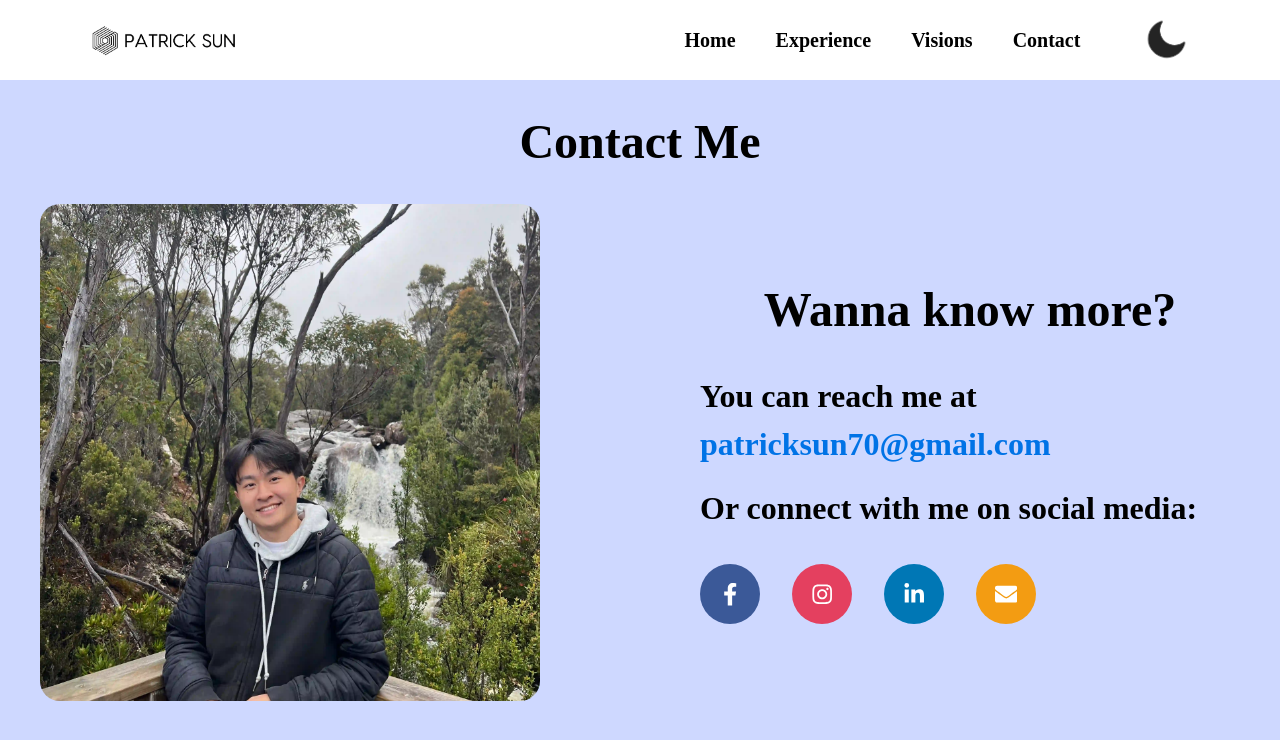
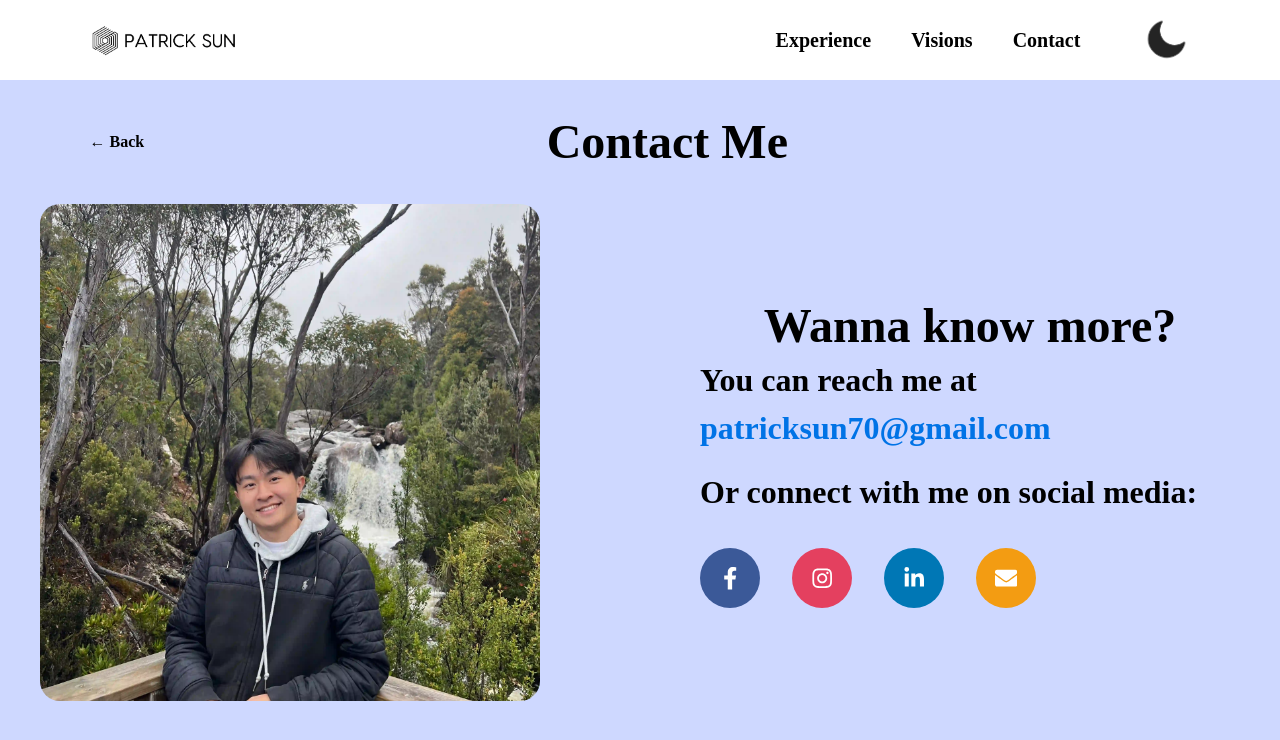
Before and after one commit to Patricksun1/patrick-website-new, a React (Vite) app: page /contact in a window 1280 px wide. Shown: the top 740 px of the page. Built offline with nearby package versions, Linux system fonts and the light colour scheme; a web font is replaced by a local one.

Commit message:
added back on all relevant pages

```diff
--- a/src/About/About.tsx
+++ b/src/About/About.tsx
@@ -17,8 +17,7 @@ const About = () => {
           <span className="wave">👋</span>
         </h1>
         <p className="home__para">
-          I'm a Second Year Engineering/Computer Science Student @ UNSW running
-          for Co-Pres and Treasurer!
+          I'm a Third Year Mechanical Engineering/Computer Science Student @ UNSW!
         </p>
 
       </div>
--- a/src/Contact/Contact.css
+++ b/src/Contact/Contact.css
@@ -1,15 +1,35 @@
 .contact {
   width: 100%;
-  padding: 2rem;
   font-family: Arial, sans-serif;
-  display: flex;
   flex-direction: column;
   align-items: center;
 }
 
-.contact h1 {
-  text-align: center;
-  margin-bottom: 2rem;
+
+.contact-header {
+  display: grid;
+  grid-template-columns: auto 1fr auto;
+  align-items: center;
+  padding: 2rem 7%;
+
+}
+
+.contact-header h1 {
+  grid-column: 2;
+  justify-self: center;
+}
+
+.back-arrow {
+  grid-column: 1;
+  justify-self: start;
+  font-size: 1rem;
+  text-decoration: none;
+  color: #000;
+}
+
+.back-arrow:hover {
+  transform: translateX(-4px);
+  opacity: 0.7;
 }
 
 .contact-content {
@@ -19,6 +39,7 @@
   justify-content: center;
   flex-wrap: wrap;
   max-width: 1200px;
+  margin: 0 auto;
 }
 
 .contact-image-mask {
@@ -91,6 +112,7 @@
 .social-button.email { background-color: #f39c12; color: white; }
 
 
+
 @media (max-width: 768px) {
   .contact-content {
     flex-direction: column;
--- a/src/Contact/Contact.tsx
+++ b/src/Contact/Contact.tsx
@@ -1,3 +1,4 @@
+import { Link } from "react-router-dom";
 import "./Contact.css";
 import contact_img from "../assets/contact_image.webp";
 import { FaFacebookF, FaInstagram, FaLinkedinIn, FaEnvelope } from "react-icons/fa";
@@ -5,8 +6,12 @@ import { FaFacebookF, FaInstagram, FaLinkedinIn, FaEnvelope } from "react-icons/
 const Contact = () => {
   return (
     <div className="contact">
-      <h1>Contact Me</h1>
-
+      <div className="contact-header">
+        <Link to="/" className="back-arrow">
+          ← Back
+          </Link>
+        <h1>Contact Me</h1>
+      </div>
       <div className="contact-content">
         <div className="contact-image-mask">
           <img src={contact_img} alt="Contact" />
--- a/src/Experience/Experience.css
+++ b/src/Experience/Experience.css
@@ -1,5 +1,6 @@
 .experience {
   padding: 20px;
+  position: relative;
 }
 
 .dark h1 {
@@ -126,3 +127,28 @@
     padding: 5px;
   }
 }
+.experience-header {
+  display: grid;
+  grid-template-columns: auto 1fr auto;
+  align-items: center;
+  padding: 0px 7%;
+
+}
+
+.experience-header h1 {
+  grid-column: 2;
+  justify-self: center;
+}
+
+.back-arrow {
+  grid-column: 1;
+  justify-self: start;
+  font-size: 1rem;
+  text-decoration: none;
+  color: #000;
+}
+
+.back-arrow:hover {
+  transform: translateX(-4px);
+  opacity: 0.7;
+}
--- a/src/Experience/Experience.tsx
+++ b/src/Experience/Experience.tsx
@@ -1,3 +1,4 @@
+import { Link } from "react-router-dom";
 import "./Experience.css";
 import Slideshow from "../Slideshow/Slideshow";
 import socials25_img from "../assets/socials25.webp";
@@ -6,7 +7,13 @@ import socials24_img from "../assets/socials24.webp";
 const Experience = () => {
   return (
     <div className="experience" id="experience">
-      <h1>Experiences</h1>
+      <div className="experience-header">
+        <Link to="/" className="back-arrow">
+         ← Back
+        </Link>
+        <h1>Experiences</h1>
+      </div>
+
       <div className="experience-container">
         <div className="experience-items">
           <Slideshow />
--- a/src/Navbar/Navbar.css
+++ b/src/Navbar/Navbar.css
@@ -7,6 +7,7 @@
     background: white;
     padding: 15px 7%;
 }
+
 
 .logo {
     width: 150px;
--- a/src/Navbar/Navbar.tsx
+++ b/src/Navbar/Navbar.tsx
@@ -75,9 +75,6 @@ const Navbar = ({ theme, setTheme }: NavbarProps) => {
       {/* Nav links */}
       <ul className={`nav-links ${menuOpen ? "active" : ""}`}>
         <li>
-          <a className="link__hover-effect" onClick={() => handleNavigate("/")}>Home</a>
-        </li>
-        <li>
           <a className="link__hover-effect" onClick={() => handleNavigate("/Experience")}>Experience</a>
         </li>
         <li>
--- a/src/Visions/Visions.css
+++ b/src/Visions/Visions.css
@@ -2,6 +2,33 @@
     padding: 20px;
     text-align: left;
 }
+
+.visions-header {
+  display: grid;
+  grid-template-columns: auto 1fr auto;
+  align-items: center;
+  padding: 0px 7%;
+
+}
+
+.visions-header h1 {
+  grid-column: 2;
+  justify-self: center;
+}
+
+.back-arrow {
+  grid-column: 1;
+  justify-self: start;
+  font-size: 1rem;
+  text-decoration: none;
+  color: #000;
+}
+
+.back-arrow:hover {
+  transform: translateX(-4px);
+  opacity: 0.7;
+}
+
 .visions-container {
     display: flex;
     flex-direction: column;
@@ -37,7 +64,6 @@
     text-decoration-style: solid;
     margin-bottom: 20px;
     text-align: center;
-
 }
 
 .vision-text ul {
--- a/src/Visions/Visions.tsx
+++ b/src/Visions/Visions.tsx
@@ -1,9 +1,16 @@
+import { Link } from "react-router-dom";
 import "./Visions.css";
 import visions from "../assets/visions.webp";
 const Visions = () => {
   return (
     <div className="visions" id="visions">
+      <div className="visions-header">
+        <Link to="/" className="back-arrow">
+          ← Back
+        </Link>
       <h1>Visions</h1>
+      </div>
+
       <div className="visions-container">
         <div className="vision-image-mask">
           <img src={visions} alt="" />
```
